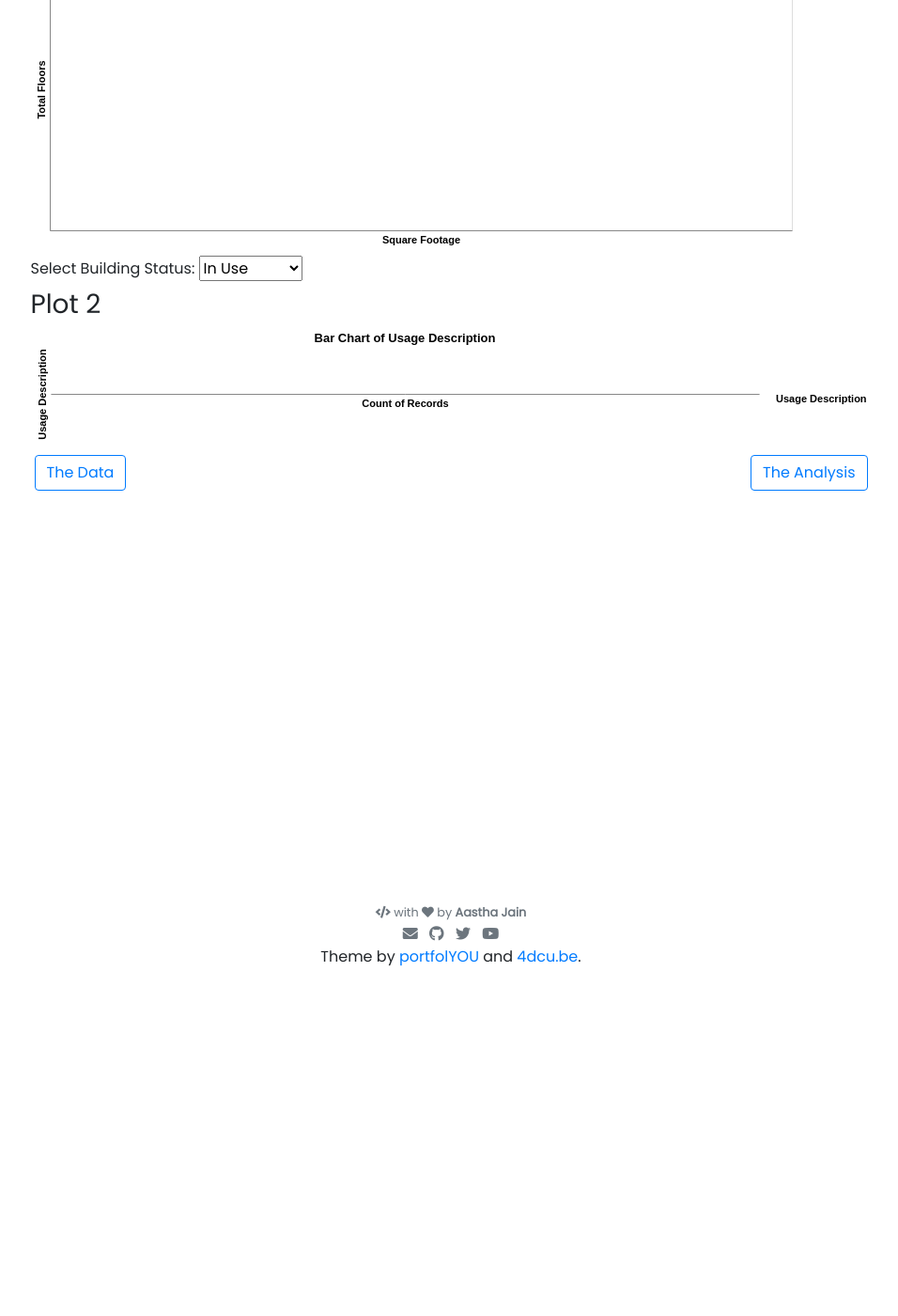
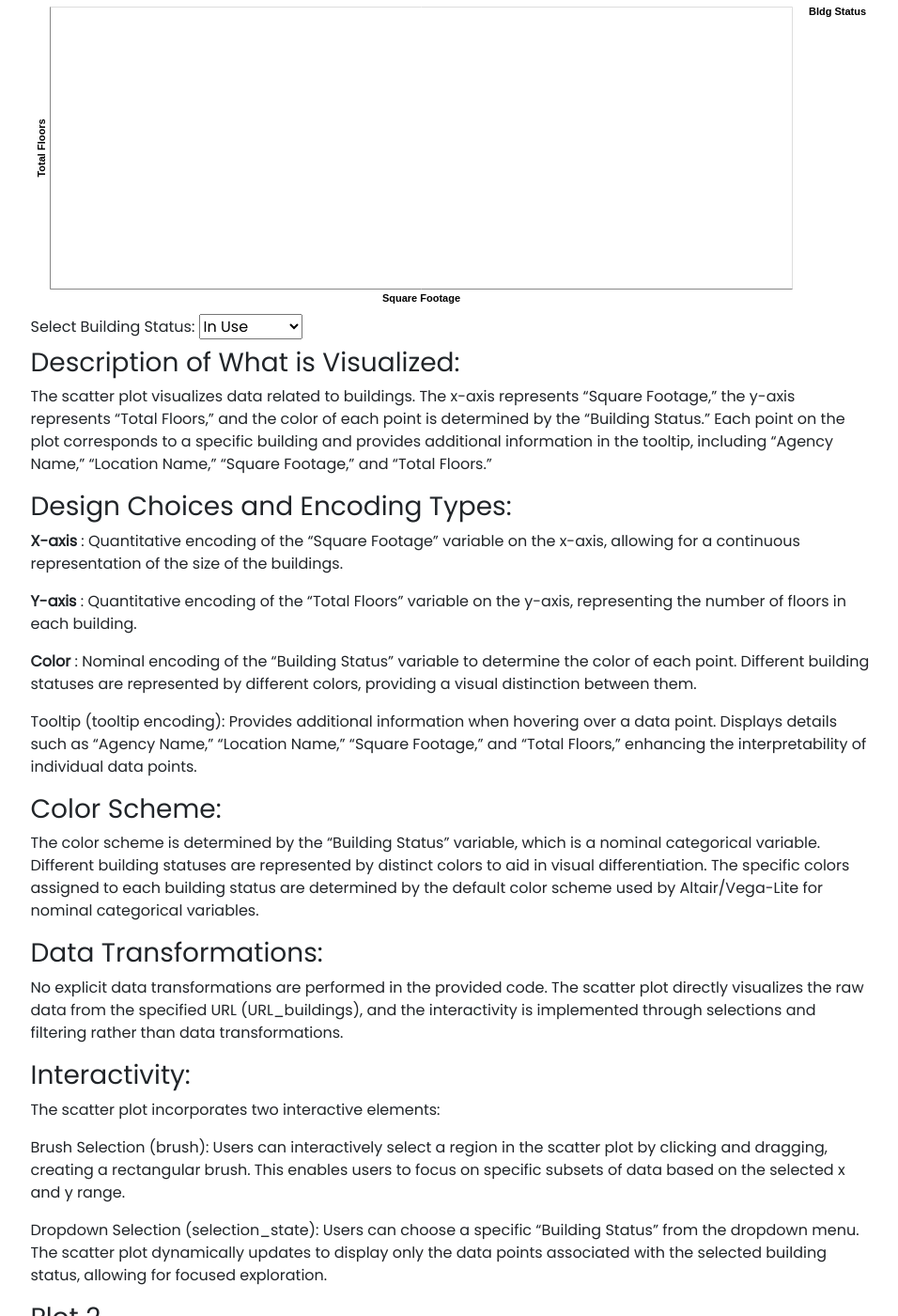
Before and after one commit to aasthajain25/aasthajain25.github.io, a Jekyll site: the page built from _projects/Homework 8.md, in a window 1280 px wide and 1400 px high, scrolled down 354 px. Shown: the whole window at 94% size, without its empty margins (160-1116 px from the left). Built offline with Jekyll 4.4.1, drawn with Linux system fonts in a browser that asks for light colours; nearby versions of some CDN libraries; some of the changed text lies outside the part shown.

Commit message:
added descriptions

```diff
--- a/_projects/Homework 8.md
+++ b/_projects/Homework 8.md
@@ -14,18 +14,76 @@
 ### Dataset : Buildings dataset
 
 ### Plot 1
+{% include elements/button.html link="https://github.com/aasthajain25/aasthajain25.github.io/blob/main/assets/json/scatter_plot.json" text="Json Data" %}
+
 <vegachart schema-url="{{ site.baseurl }}/assets/json/scatter_plot.json" style="width: 100%"></vegachart>
 
 
+### Description of What is Visualized:
+
+The scatter plot visualizes data related to buildings. The x-axis represents "Square Footage," the y-axis represents "Total Floors," and the color of each point is determined by the "Building Status." Each point on the plot corresponds to a specific building and provides additional information in the tooltip, including "Agency Name," "Location Name," "Square Footage," and "Total Floors."
+
+### Design Choices and Encoding Types:
+
+**X-axis** : Quantitative encoding of the "Square Footage" variable on the x-axis, allowing for a continuous representation of the size of the buildings.
+
+**Y-axis** : Quantitative encoding of the "Total Floors" variable on the y-axis, representing the number of floors in each building.
+
+**Color** : Nominal encoding of the "Building Status" variable to determine the color of each point. Different building statuses are represented by different colors, providing a visual distinction between them.
+
+Tooltip (tooltip encoding): Provides additional information when hovering over a data point. Displays details such as "Agency Name," "Location Name," "Square Footage," and "Total Floors," enhancing the interpretability of individual data points.
+
+### Color Scheme:
+
+The color scheme is determined by the "Building Status" variable, which is a nominal categorical variable. Different building statuses are represented by distinct colors to aid in visual differentiation. The specific colors assigned to each building status are determined by the default color scheme used by Altair/Vega-Lite for nominal categorical variables.
+
+### Data Transformations:
+
+No explicit data transformations are performed in the provided code. The scatter plot directly visualizes the raw data from the specified URL (URL_buildings), and the interactivity is implemented through selections and filtering rather than data transformations.
+
+### Interactivity:
+
+The scatter plot incorporates two interactive elements:
+
+Brush Selection (brush): Users can interactively select a region in the scatter plot by clicking and dragging, creating a rectangular brush. This enables users to focus on specific subsets of data based on the selected x and y range.
+
+Dropdown Selection (selection_state): Users can choose a specific "Building Status" from the dropdown menu. The scatter plot dynamically updates to display only the data points associated with the selected building status, allowing for focused exploration.
 
 ### Plot 2
+{% include elements/button.html link="https://github.com/aasthajain25/aasthajain25.github.io/blob/main/assets/json/bar_chart.json" text="Json Data" %}
+
 <vegachart schema-url="{{ site.baseurl }}/assets/json/bar_chart.json" style="width: 100%"></vegachart>
 
+### Description of What is Visualized:
+
+The bar chart visualizes the count of building entries grouped by "Usage Description." Each bar represents the count of buildings falling under different usage descriptions. The x-axis represents the count of buildings, and the y-axis represents the "Usage Description." Each bar is color-coded based on the corresponding "Usage Description," and the tooltip displays the count of buildings for each category.
+
+### Design Choices and Encoding Types:
+
+1. **X-axis**: The x-axis represents the count of buildings, providing a quantitative measure of the number of buildings in each category.
+
+2. **Y-axis**: The y-axis represents the "Usage Description," a nominal categorical variable. The bars are sorted in descending order based on the count, facilitating a clear representation of the distribution of buildings across different usage descriptions.
+
+3. **Color**: Nominal encoding of the "Usage Description" variable to determine the color of each bar. Different usage descriptions are represented by distinct colors, aiding visual differentiation.
+
+4. **Tooltip**: The tooltip displays the count of buildings for each category, providing additional quantitative information when hovering over a bar.
+
+### Color Scheme:
+
+The color scheme is determined by the "Usage Description" variable, a nominal categorical variable. Each usage description category is assigned a unique color, making it easier to distinguish between different categories in the bar chart.
+
+### Data Transformations:
+
+No explicit data transformations are performed in the provided code. The bar chart directly visualizes the count of buildings based on the specified URL (`URL_buildings`).
+
+### Interactivity:
+
+The provided code does not include explicit interactivity elements such as selections or filters. It's a static representation of the count of buildings for each usage description category.
 
 <div class="left">
-{% include elements/button.html link="https://github.com/vega/vega/blob/main/docs/data/cars.json" text="The Data" %}
+{% include elements/button.html link="https://raw.githubusercontent.com/UIUC-iSchool-DataViz/is445_data/main/building_inventory.csv" text="Dataset Used" %}
 </div>
 
 <div class="right">
-{% include elements/button.html link="https://github.com/jnaiman/online_cv_public/blob/main/python_notebooks/test_generate_plots.ipynb" text="The Analysis" %}
+{% include elements/button.html link="https://github.com/aasthajain25/aasthajain25.github.io/blob/main/python_notebooks/IS%20445%20-%20Homework%208.ipynb" text="Analysis" %}
 </div>
```
Also changed, not shown: 2 other files.
